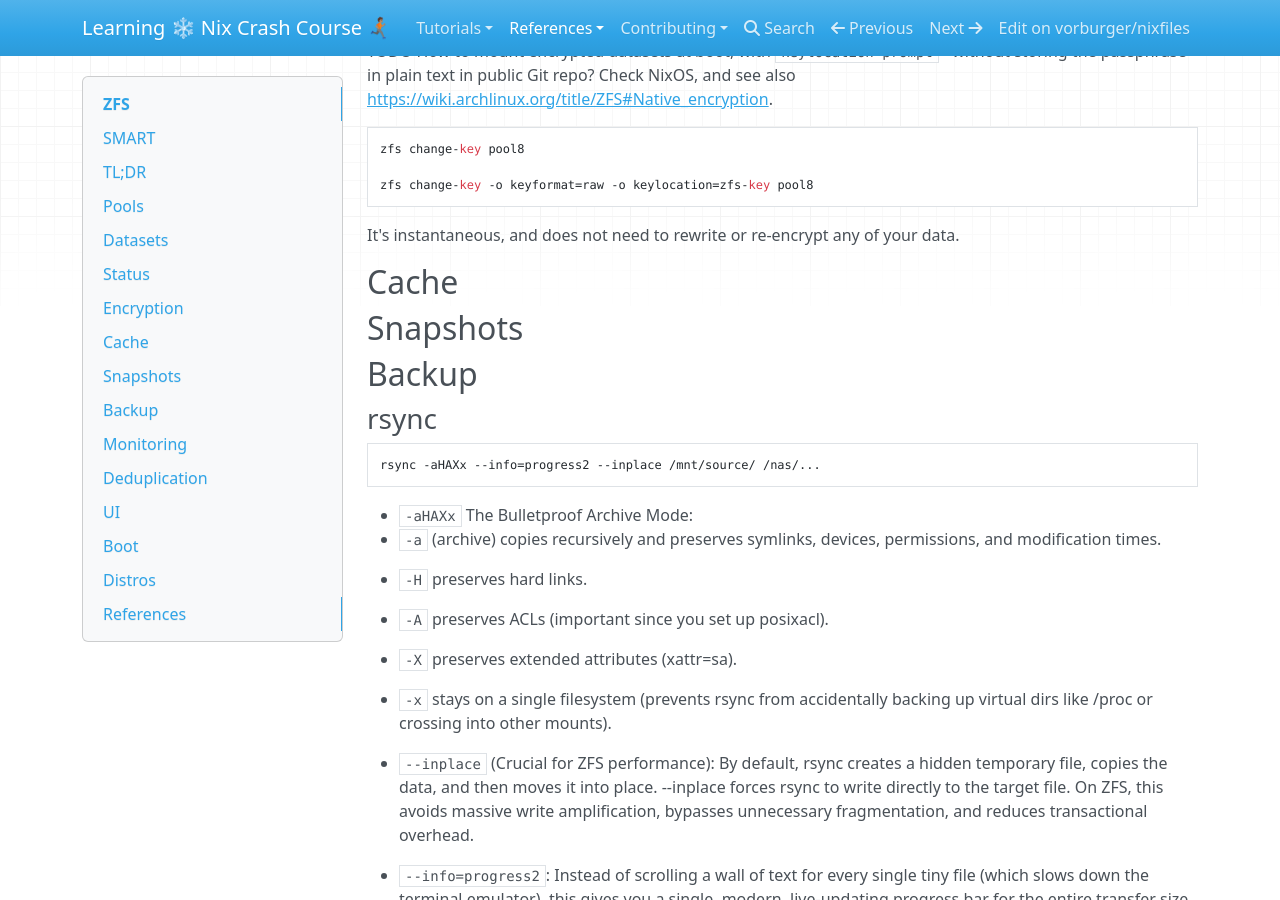
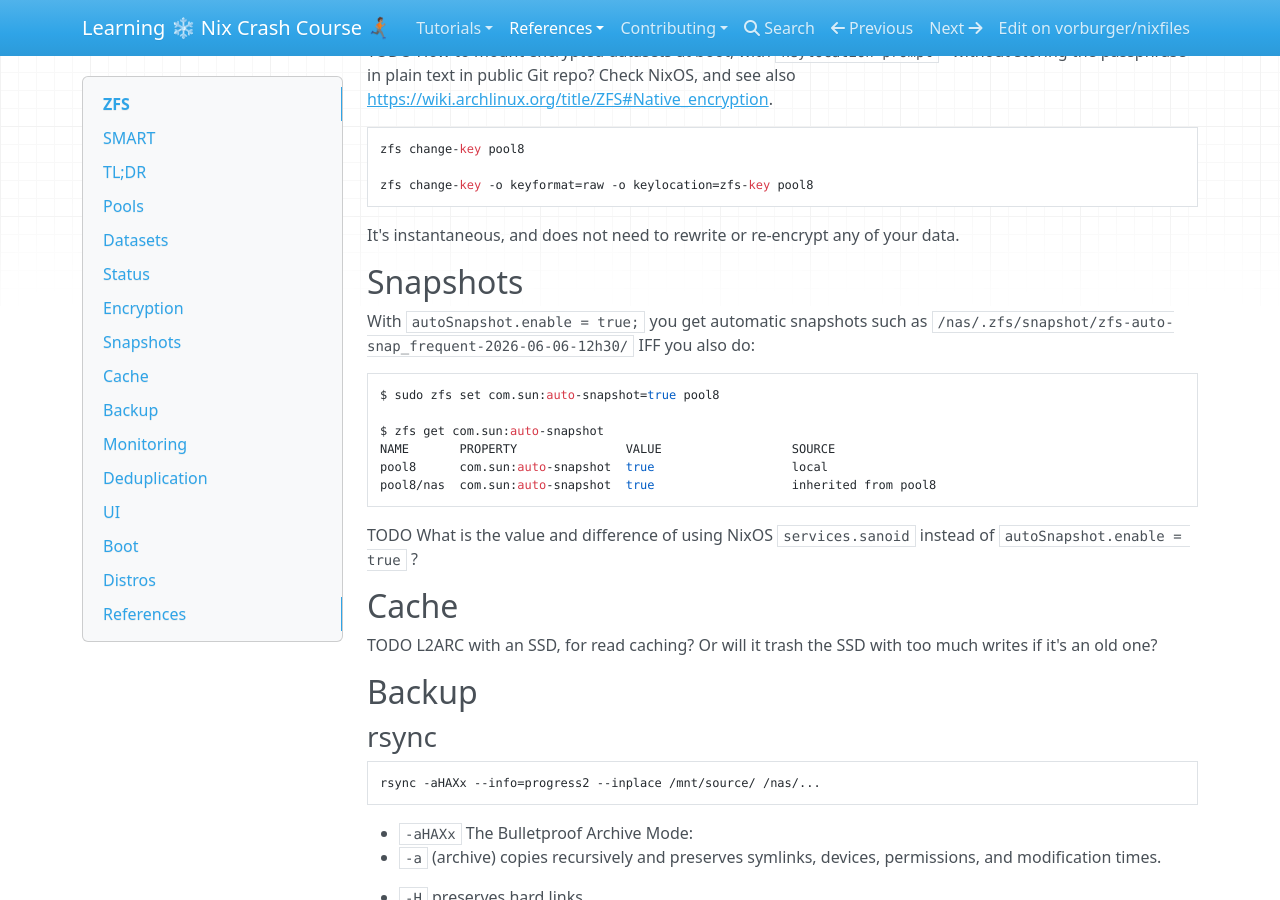
Before and after one commit to vorburger/nixfiles, an MkDocs documentation site: the page built from docs/docs/reference/zfs.md, in a window 1280 px wide and 900 px high, scrolled down 1595 px. Built offline with MkDocs 1.6.1, drawn with Linux system fonts in a browser that asks for light colours; nearby versions of some CDN libraries.

Commit message:
docs: ZFS Snapshots

```diff
--- a/docs/docs/reference/zfs.md
+++ b/docs/docs/reference/zfs.md
@@ -78,9 +78,24 @@ TODO How to mount encrypted datasets at boot, with `keylocation=prompt` - withou
 
 It's instantaneous, and does not need to rewrite or re-encrypt any of your data.
 
+## Snapshots
+
+With `autoSnapshot.enable = true;` you get automatic snapshots
+such as `/nas/.zfs/snapshot/zfs-auto-snap_frequent-2026-06-06-12h30/`
+IFF you also do:
+
+    $ sudo zfs set com.sun:auto-snapshot=true pool8
+
+    $ zfs get com.sun:auto-snapshot
+    NAME       PROPERTY               VALUE                  SOURCE
+    pool8      com.sun:auto-snapshot  true                   local
+    pool8/nas  com.sun:auto-snapshot  true                   inherited from pool8
+
+TODO What is the value and difference of using NixOS `services.sanoid` instead of `autoSnapshot.enable = true` ?
+
 ## Cache
 
-## Snapshots
+TODO L2ARC with an SSD, for read caching? Or will it trash the SSD with too much writes if it's an old one?
 
 ## Backup
 
```
Also changed, not shown: ToDo.md (+7 -3 lines).
